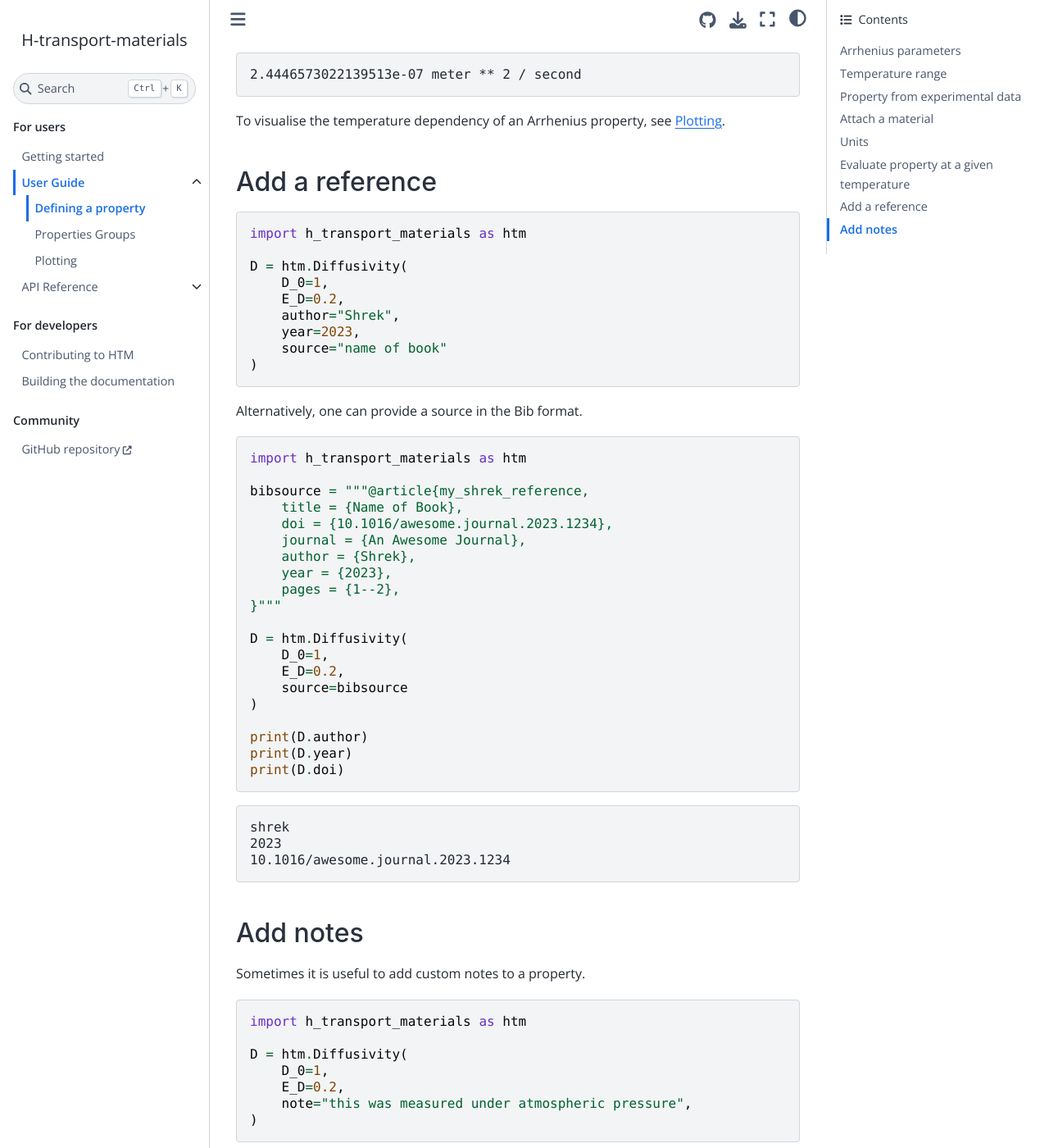
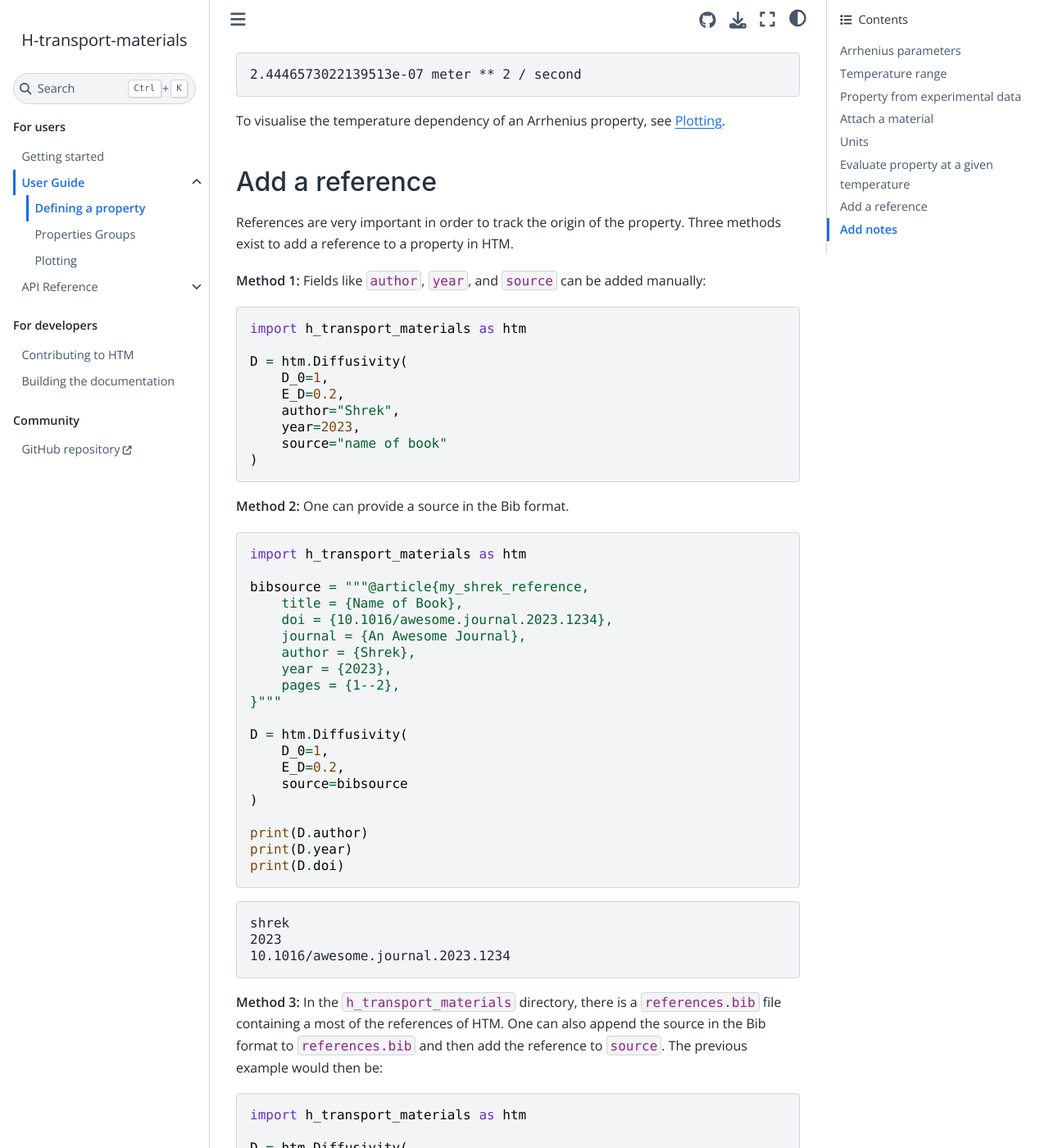
Before and after one commit to RemDelaporteMathurin/h-transport-materials, a Sphinx documentation site: the page built from docs/user/defining_property.rst, in a window 1280 px wide and 1400 px high, scrolled down 3559 px. Shown: the whole window at 82% size. Built offline with Sphinx 7.4.7 and the Sphinx Book theme 1.1.4, drawn with Linux system fonts in a browser that asks for light colours; some of the changed text lies outside the part shown.

Commit message:
more details on refs

```diff
--- a/docs/user/defining_property.rst
+++ b/docs/user/defining_property.rst
@@ -183,6 +183,11 @@ To visualise the temperature dependency of an Arrhenius property, see :ref:`plot
 Add a reference
 ---------------
 
+References are very important in order to track the origin of the property.
+Three methods exist to add a reference to a property in HTM.
+
+**Method 1:** Fields like ``author``, ``year``, and ``source`` can be added manually:
+
 .. testcode::
 
     import h_transport_materials as htm
@@ -195,7 +200,7 @@ Add a reference
         source="name of book"
     )
 
-Alternatively, one can provide a source in the Bib format.
+**Method 2:** One can provide a source in the Bib format.
 
 .. testcode::
 
@@ -226,6 +231,20 @@ Alternatively, one can provide a source in the Bib format.
     2023
     10.1016/awesome.journal.2023.1234
 
+**Method 3:** In the ``h_transport_materials`` directory, there is a ``references.bib`` file containing a most of the references of HTM.
+One can also append the source in the Bib format to ``references.bib`` and then add the reference to ``source``.
+The previous example would then be:
+
+.. testcode::
+
+    import h_transport_materials as htm
+
+    D = htm.Diffusivity(
+        D_0=1,
+        E_D=0.2,
+        source="my_shrek_reference"
+    )
+
 Add notes
 ---------
 
```
